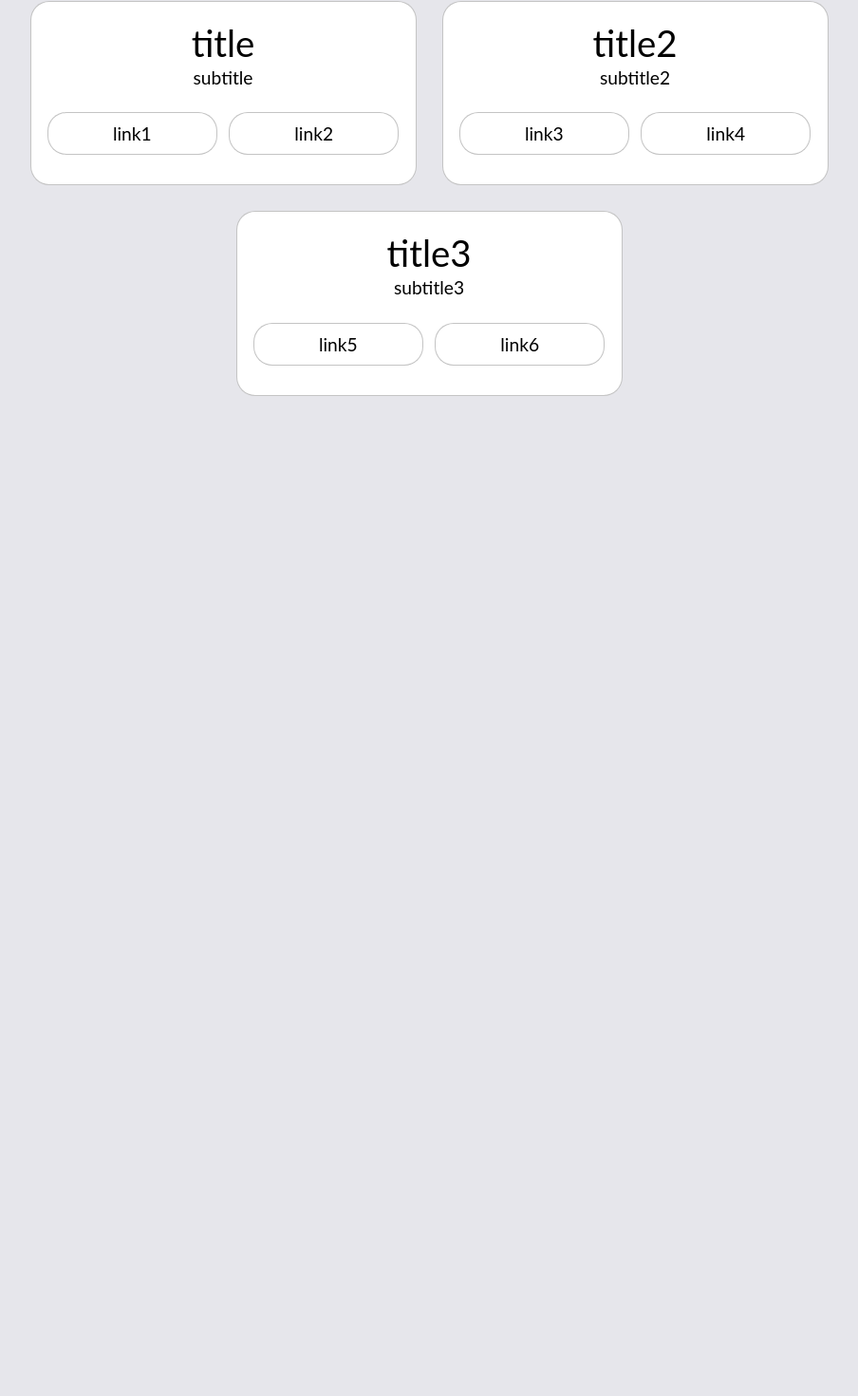
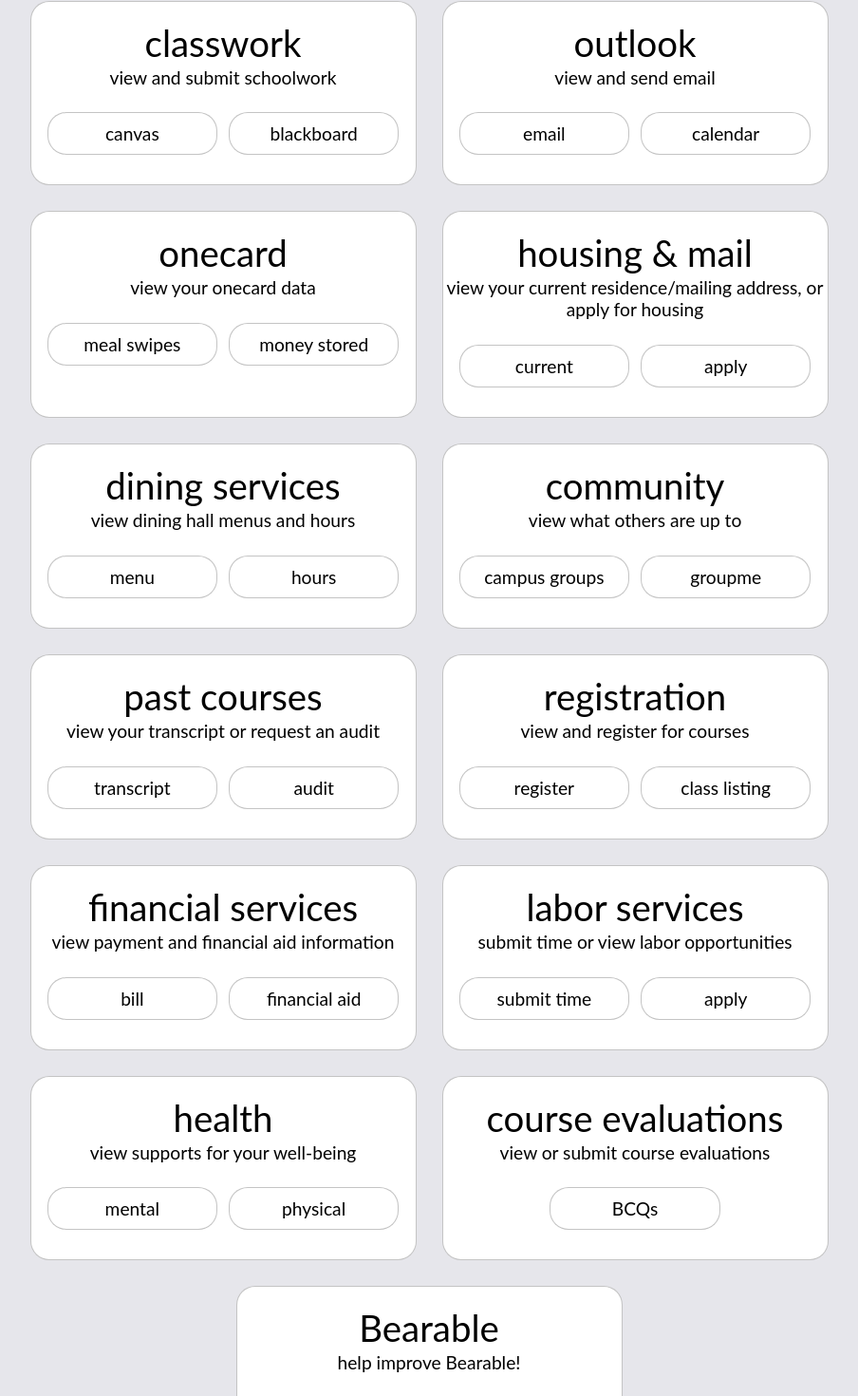
Before and after one commit to FoxSylv1/bearable, a React (Create React App) app: page / in a window 1280 px wide. Shown: the part 214-1684 px from the top of the page at 95% size, without its empty margins (188-1092 px from the left). Before the commit the page ends 800 px from the top, so only its background shows below. Built offline with nearby package versions, Linux system fonts and the light colour scheme.

Commit message:
Add labels to all entries.
NOTE! The links are not yet set up properly and
currently lead to just my website.

```diff
--- a/src/data/entryData.js
+++ b/src/data/entryData.js
@@ -1,20 +1,79 @@
 export const entryData = [
     {
-        title: "title",
-        subtitle: "subtitle",
-        links: [{label: "link1", link: "https://foxsylv1.github.io"},
-                {label: "link2", link: "https://foxsylv1.github.io/letter-getter"}]
+        title: "classwork",
+        subtitle: "view and submit schoolwork",
+        links: [{label: "canvas", link: "https://foxsylv1.github.io"},
+                {label: "blackboard", link: "https://foxsylv1.github.io/letter-getter"}]
     },
     {
-        title: "title2",
-        subtitle: "subtitle2",
-        links: [{label: "link3", link: "https://foxsylv1.github.io"},
-                {label: "link4", link: "https://foxsylv1.github.io/letter-getter"}]
+        title: "outlook",
+        subtitle: "view and send email",
+        links: [{label: "email", link: "https://foxsylv1.github.io"},
+                {label: "calendar", link: "https://foxsylv1.github.io/letter-getter"}]
     },
     {
-        title: "title3",
-        subtitle: "subtitle3",
-        links: [{label: "link5", link: "https://foxsylv1.github.io"},
-                {label: "link6", link: "https://foxsylv1.github.io/letter-getter"}]
-    }
+        title: "onecard",
+        subtitle: "view your onecard data",
+        links: [{label: "meal swipes", link: "https://foxsylv1.github.io"},
+                {label: "money stored", link: "https://foxsylv1.github.io/letter-getter"}]
+    },
+    {
+        title: "housing & mail",
+        subtitle: "view your current residence/mailing address, or apply for housing",
+        links: [{label: "current", link: "https://foxsylv1.github.io"},
+                {label: "apply", link: "https://foxsylv1.github.io/letter-getter"}]
+    },
+    {
+        title: "dining services",
+        subtitle: "view dining hall menus and hours",
+        links: [{label: "menu", link: "https://foxsylv1.github.io"},
+                {label: "hours", link: "https://foxsylv1.github.io/letter-getter"}]
+    },
+    {
+        title: "community",
+        subtitle: "view what others are up to",
+        links: [{label: "campus groups", link: "https://foxsylv1.github.io"},
+                {label: "groupme", link: "https://foxsylv1.github.io/letter-getter"}]
+    },
+    {
+        title: "past courses",
+        subtitle: "view your transcript or request an audit",
+        links: [{label: "transcript", link: "https://foxsylv1.github.io"},
+                {label: "audit", link: "https://foxsylv1.github.io/letter-getter"}]
+    },
+    {
+        title: "registration",
+        subtitle: "view and register for courses",
+        links: [{label: "register", link: "https://foxsylv1.github.io"},
+                {label: "class listing", link: "https://foxsylv1.github.io/letter-getter"}]
+    },
+    {
+        title: "financial services",
+        subtitle: "view payment and financial aid information",
+        links: [{label: "bill", link: "https://foxsylv1.github.io"},
+                {label: "financial aid", link: "https://foxsylv1.github.io/letter-getter"}]
+    },
+    {
+        title: "labor services",
+        subtitle: "submit time or view labor opportunities",
+        links: [{label: "submit time", link: "https://foxsylv1.github.io"},
+                {label: "apply", link: "https://foxsylv1.github.io/letter-getter"}]
+    },
+    {
+        title: "health",
+        subtitle: "view supports for your well-being",
+        links: [{label: "mental", link: "https://foxsylv1.github.io"},
+                {label: "physical", link: "https://foxsylv1.github.io/letter-getter"}]
+    },
+    {
+        title: "course evaluations",
+        subtitle: "view or submit course evaluations",
+        links: [{label: "BCQs", link: "https://foxsylv1.github.io"}]
+    },
+    {
+        title: "Bearable",
+        subtitle: "help improve Bearable!",
+        links: [{label: "suggestions", link: "https://foxsylv1.github.io"},
+                {label: "pull request", link: "https://foxsylv1.github.io/letter-getter"}]
+    },
 ];
```
